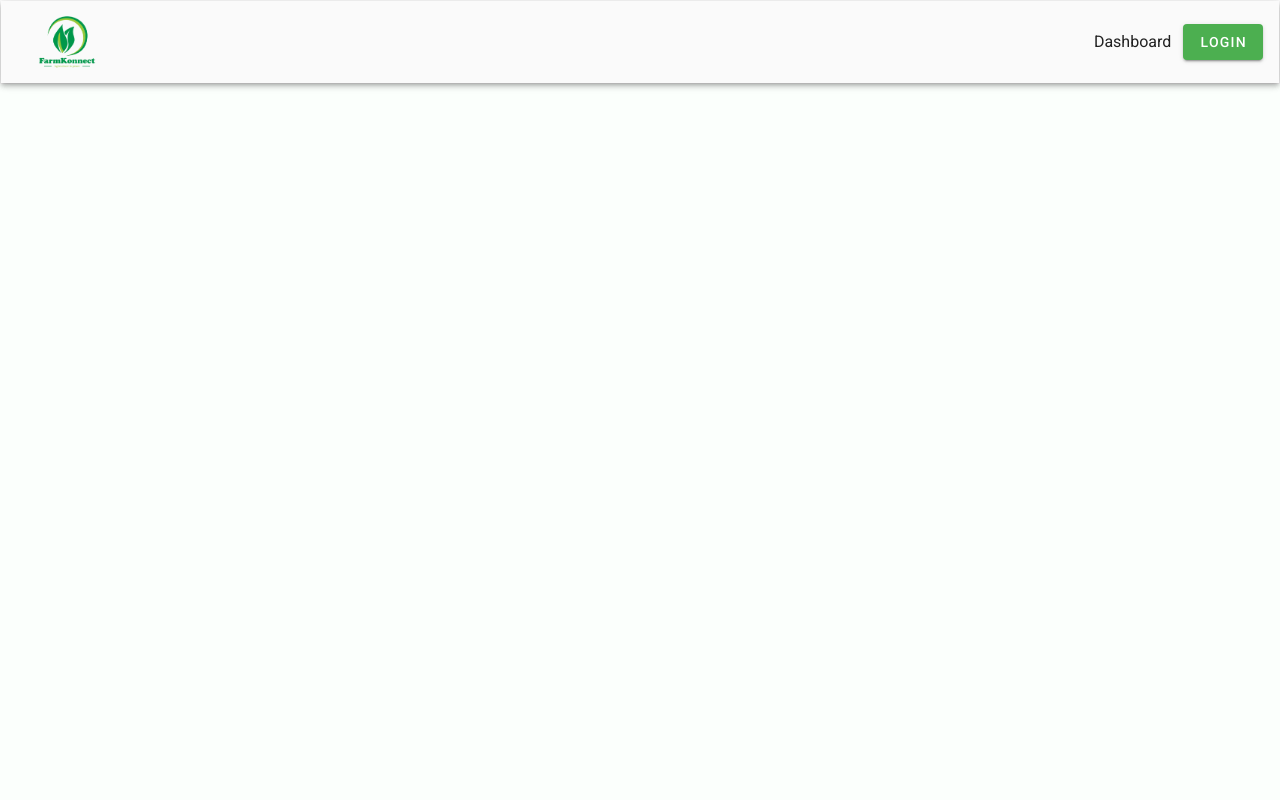
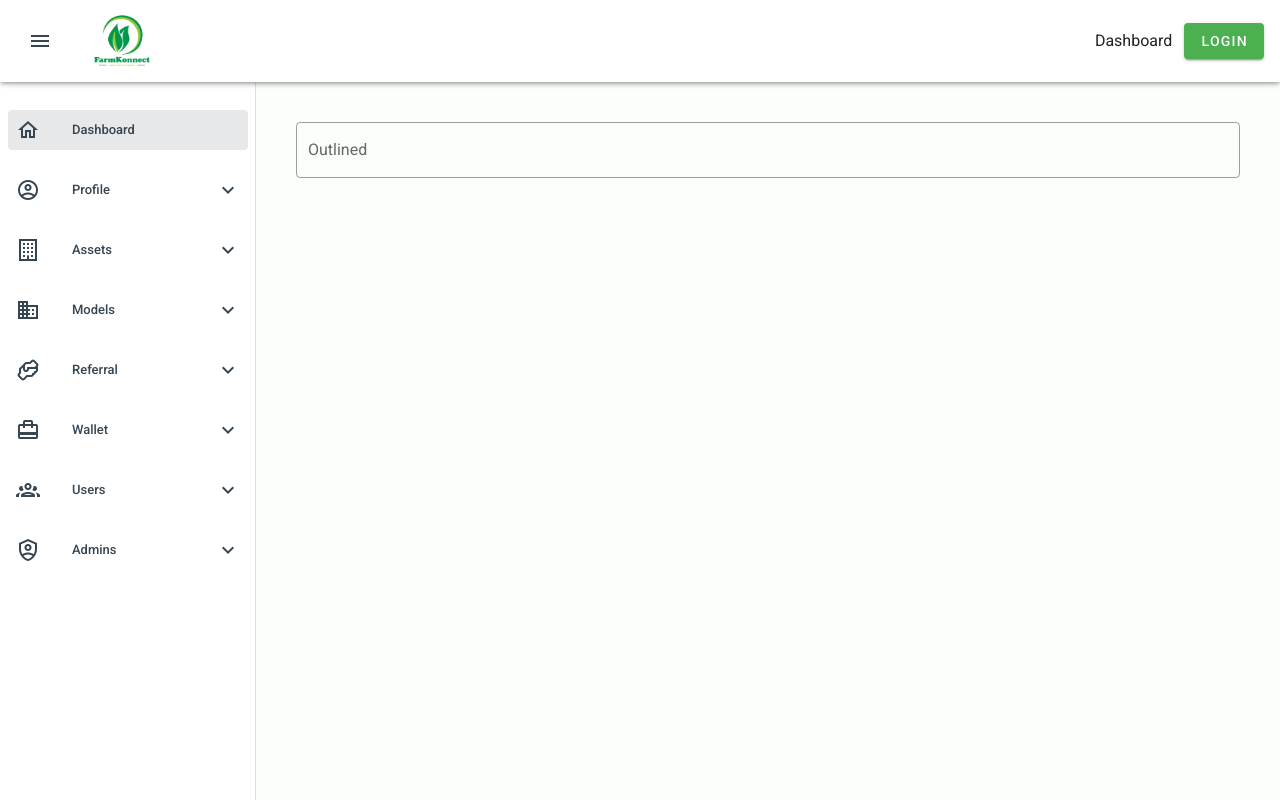
Before and after one commit to damilarekoiki/investmentappfrontend, a Nuxt app: page /admin/create-model in a window 1280 px wide. Before the commit this address had no page. Built offline with nearby package versions, Linux system fonts and the light colour scheme; what vue-tel-input-vuetify would draw is missing.

Commit message:
admin-layout

```diff
--- /dev/null
+++ b/layouts/dashboardadmin.vue
@@ -0,0 +1,230 @@
+<template>
+  <v-app>
+    <v-app-bar app clipped-left flat elevation="3" height="82px" color="white">
+      <span class="tw-pr-2">
+        <v-app-bar-nav-icon color="#36454f"></v-app-bar-nav-icon>
+      </span>
+
+      <v-toolbar-title>
+        <img src="/img/fklogo2.png" alt="" style="width: 100px" />
+      </v-toolbar-title>
+      <!-- <span class="tw-font-bold tw-absolute tw-left-52 tw-transform tw-scale-y-150">Investment App</span> -->
+      <v-spacer></v-spacer>
+
+      <span class="tw-pr-3"> Dashboard </span>
+
+      <span>
+        <v-btn color="success"> Login </v-btn>
+      </span>
+    </v-app-bar>
+
+    <v-navigation-drawer app clipped flat color="white">
+      <v-list nav dense class="tw-mt-5">
+        <div
+          v-for="(link, i) in links"
+          :key="i"
+          style="color: #36454f !important"
+        >
+          <v-list-item
+            v-if="!link.subLinks"
+            :to="`/admin/${link.to}`"
+            class="tw-mb-5"
+          >
+            <v-list-item-icon>
+              <v-icon color="#36454f">{{ link.icon }}</v-icon>
+            </v-list-item-icon>
+
+            <v-list-item-title
+              v-text="link.text"
+              style="color: #36454f !important"
+            />
+          </v-list-item>
+
+          <v-list-group
+            v-else
+            :key="link.text"
+            class="tw-mb-5 sidebar-link-group"
+            :value="subIsActive('/parentroute')"
+          >
+            <template v-slot:activator>
+              <v-list-item-icon>
+                <v-icon style="color: #36454f !important">{{
+                  link.icon
+                }}</v-icon>
+              </v-list-item-icon>
+              <v-list-item-title style="color: #36454f !important">
+                {{ link.text }}
+              </v-list-item-title>
+            </template>
+
+            <v-list-item
+              v-for="sublink in link.subLinks"
+              :to="`/admin/${sublink.to}`"
+              :key="sublink.text"
+            >
+              <v-list-item-icon>
+                <v-icon>{{ sublink.icon }}</v-icon>
+              </v-list-item-icon>
+              <v-list-item-title style="color: #36454f !important">
+                {{ sublink.text }}
+              </v-list-item-title>
+            </v-list-item>
+          </v-list-group>
+        </div>
+
+        <!-- <div>
+                    <v-list-item
+                        @click="logout"
+                        class="tw-mb-5"
+                    >
+
+                        <v-list-item-icon>
+                            <v-icon style="color: #36454f !important">
+                                {{ logoutLink.icon }}
+                            </v-icon>
+                        </v-list-item-icon>
+
+                        <v-list-item-title v-text="logoutLink.text" style="color: #36454f !important" />
+                    </v-list-item>
+                </div> -->
+      </v-list>
+    </v-navigation-drawer>
+
+    <v-main class="tw-bg-green-100 tw-bg-opacity-25 tw-h-full">
+      <main class="tw-p-10">
+        <Nuxt />
+      </main>
+    </v-main>
+  </v-app>
+</template>
+
+<script>
+export default {
+  data: () => ({
+    navbarlist: [
+      { icon: 'mdi-view-dashboard', text: 'Dashboard', route: '/' },
+      { icon: 'mdi-upload', text: 'Upload', route: '/upload' },
+    ],
+    links: [
+      {
+        to: '',
+        icon: 'mdi-home-outline',
+        text: 'Dashboard',
+      },
+      {
+        icon: 'mdi-account-circle-outline',
+        text: 'Profile',
+        subLinks: [
+          {
+            text: 'Update profile',
+            to: 'update-profile',
+          },
+        ],
+      },
+      {
+        icon: 'mdi-office-building-outline',
+        text: 'Assets',
+        subLinks: [
+          {
+            text: 'View assets',
+            to: 'view-assets',
+          },
+        ],
+      },
+      {
+        icon: 'mdi-domain',
+        text: 'Models',
+        subLinks: [
+          {
+            text: 'Create model',
+            to: 'create-model',
+          },
+          {
+            text: 'View models',
+            to: 'view-models',
+          },
+        ],
+      },
+      {
+        icon: 'mdi-handshake-outline',
+        text: 'Referral',
+        subLinks: [
+          {
+            text: 'Referral history',
+            to: 'my-referrals',
+          },
+          {
+            text: 'Refer a friend',
+            to: 'refer-a-friend',
+          },
+        ],
+      },
+      {
+        icon: 'mdi-wallet-travel',
+        text: 'Wallet',
+        subLinks: [
+          {
+            text: 'Wallet withdrawal',
+            to: 'wallet-withdrawal',
+          },
+          {
+            text: 'Fund wallet',
+            to: 'fund-wallet',
+          },
+          {
+            text: 'Recent withdrawal',
+            to: 'recent-wihdrawal',
+          },
+          {
+            text: 'Recent deposit',
+            to: 'recent-deposit',
+          },
+        ],
+      },
+      {
+        icon: 'mdi-account-group-outline',
+        text: 'Users',
+        subLinks: [
+          {
+            text: 'View users',
+            to: 'view-users',
+          },
+        ],
+      },
+      {
+        icon: 'mdi-shield-account-outline',
+        text: 'Admins',
+        subLinks: [
+          {
+            text: 'View admins',
+            to: 'view-admins',
+          },
+        ],
+      },
+    ],
+  }),
+  methods: {
+    subIsActive(input) {
+      const paths = Array.isArray(input) ? input : [input]
+      return paths.some((path) => {
+        return this.$route.path.indexOf(path) === 0 // current path starts with this path string
+      })
+    },
+  },
+}
+</script>
+
+<style>
+.v-list-item__title,
+.v-list-item__action {
+  color: #36454f !important;
+}
+
+.v-list-item:hover .v-list-item__title {
+  font-weight: bold !important;
+}
+
+.sidebar-link-group .v-list-group__header__append-icon .v-icon {
+  color: #36454f;
+}
+</style>
--- /dev/null
+++ b/pages/admin/create-model.vue
@@ -0,0 +1,20 @@
+<template>
+    <section>
+        <v-text-field
+            label="Outlined"
+            placeholder="Placeholder"
+            outlined
+        ></v-text-field>
+    </section>
+
+</template>
+
+<script>
+    export default {
+        layout: 'dashboardadmin'
+    }
+</script>
+
+<style>
+
+</style>
--- /dev/null
+++ b/pages/admin/index.vue
@@ -0,0 +1,7 @@
+<template></template>
+
+<script>
+export default {}
+</script>
+
+<style></style>
```
Also changed, not shown: 1 other file (tests, documents, lock files or other folders).
